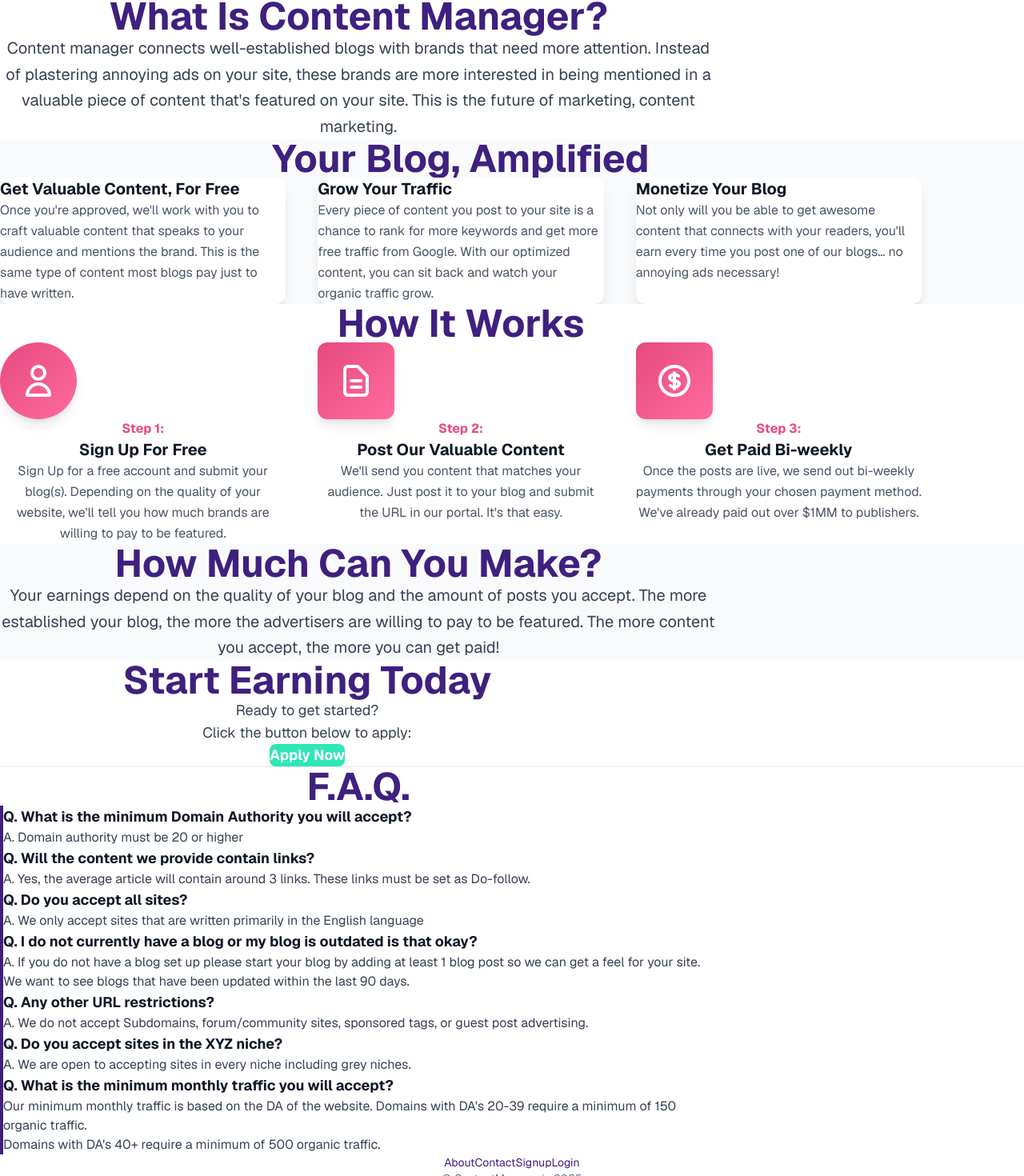
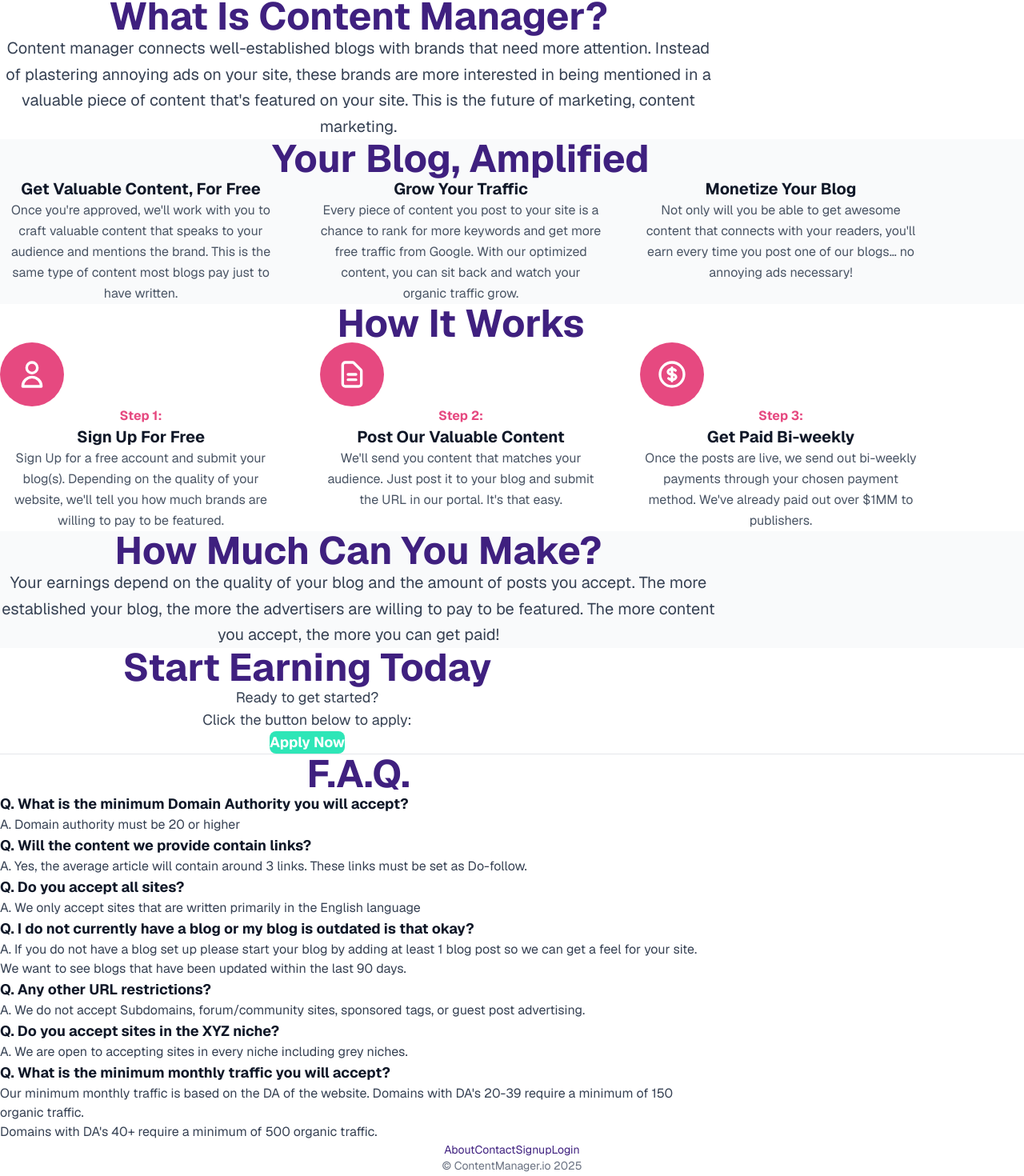
Before and after one commit to ESRAILHAQUE/publisherauthority-frontend, a Next.js app: page / in a window 1280 px wide. Shown: the part 363-1833 px from the top of the page at 80% size. Built offline with nearby package versions, Linux system fonts and the light colour scheme.

Commit message:
Design: Simplify to match original - remove fancy cards/shadows, simple pink icons, clean layout

```diff
--- a/app/page.tsx
+++ b/app/page.tsx
@@ -23,7 +23,7 @@
             </p>
             <div className="pt-6">
               <Link href="/apply">
-                <button className="px-10 py-4 bg-[#2EE6B7] hover:bg-[#26D1A6] text-white font-bold rounded-lg text-lg transition-all shadow-lg hover:shadow-xl transform hover:scale-105">
+                <button className="px-10 py-4 bg-[#2EE6B7] hover:bg-[#26D1A6] text-white font-bold rounded-lg text-lg transition-all">
                   Apply Now
                 </button>
               </Link>
@@ -57,8 +57,8 @@
             <h2 className="text-4xl md:text-5xl font-bold text-[#3F207F] text-center mb-16">
               Your Blog, Amplified
             </h2>
-            <div className="grid grid-cols-1 md:grid-cols-3 gap-10">
-              <div className="bg-white p-8 rounded-xl shadow-lg hover:shadow-2xl transition-all transform hover:-translate-y-2">
+            <div className="grid grid-cols-1 md:grid-cols-3 gap-12">
+              <div className="text-center">
                 <h3 className="text-xl font-bold text-gray-900 mb-4">
                   Get Valuable Content, For Free
                 </h3>
@@ -70,7 +70,7 @@
                 </p>
               </div>
 
-              <div className="bg-white p-8 rounded-xl shadow-lg hover:shadow-2xl transition-all transform hover:-translate-y-2">
+              <div className="text-center">
                 <h3 className="text-xl font-bold text-gray-900 mb-4">
                   Grow Your Traffic
                 </h3>
@@ -82,7 +82,7 @@
                 </p>
               </div>
 
-              <div className="bg-white p-8 rounded-xl shadow-lg hover:shadow-2xl transition-all transform hover:-translate-y-2">
+              <div className="text-center">
                 <h3 className="text-xl font-bold text-gray-900 mb-4">
                   Monetize Your Blog
                 </h3>
@@ -104,20 +104,11 @@
             <h2 className="text-4xl md:text-5xl font-bold text-[#3F207F] text-center mb-16">
               How It Works
             </h2>
-            <div className="grid grid-cols-1 md:grid-cols-3 gap-10">
+            <div className="grid grid-cols-1 md:grid-cols-3 gap-12">
               <div className="text-center">
-                <div className="w-24 h-24 bg-gradient-to-br from-[#E64980] to-[#FF6B9D] rounded-full flex items-center justify-center mx-auto mb-6 shadow-lg">
-                  <svg
-                    className="w-12 h-12 text-white"
-                    fill="none"
-                    stroke="currentColor"
-                    viewBox="0 0 24 24">
-                    <path
-                      strokeLinecap="round"
-                      strokeLinejoin="round"
-                      strokeWidth={2}
-                      d="M16 7a4 4 0 11-8 0 4 4 0 018 0zM12 14a7 7 0 00-7 7h14a7 7 0 00-7-7z"
-                    />
+                <div className="w-20 h-20 bg-[#E64980] rounded-full flex items-center justify-center mx-auto mb-6">
+                  <svg className="w-10 h-10 text-white" fill="none" stroke="currentColor" viewBox="0 0 24 24">
+                    <path strokeLinecap="round" strokeLinejoin="round" strokeWidth={2} d="M16 7a4 4 0 11-8 0 4 4 0 018 0zM12 14a7 7 0 00-7 7h14a7 7 0 00-7-7z" />
                   </svg>
                 </div>
                 <div className="mb-4">
@@ -136,18 +127,9 @@
               </div>
 
               <div className="text-center">
-                <div className="w-24 h-24 bg-gradient-to-br from-[#E64980] to-[#FF6B9D] rounded-xl flex items-center justify-center mx-auto mb-6 shadow-lg">
-                  <svg
-                    className="w-12 h-12 text-white"
-                    fill="none"
-                    stroke="currentColor"
-                    viewBox="0 0 24 24">
-                    <path
-                      strokeLinecap="round"
-                      strokeLinejoin="round"
-                      strokeWidth={2}
-                      d="M9 12h6m-6 4h6m2 5H7a2 2 0 01-2-2V5a2 2 0 012-2h5.586a1 1 0 01.707.293l5.414 5.414a1 1 0 01.293.707V19a2 2 0 01-2 2z"
-                    />
+                <div className="w-20 h-20 bg-[#E64980] rounded-full flex items-center justify-center mx-auto mb-6">
+                  <svg className="w-10 h-10 text-white" fill="none" stroke="currentColor" viewBox="0 0 24 24">
+                    <path strokeLinecap="round" strokeLinejoin="round" strokeWidth={2} d="M9 12h6m-6 4h6m2 5H7a2 2 0 01-2-2V5a2 2 0 012-2h5.586a1 1 0 01.707.293l5.414 5.414a1 1 0 01.293.707V19a2 2 0 01-2 2z" />
                   </svg>
                 </div>
                 <div className="mb-4">
@@ -166,18 +148,9 @@
               </div>
 
               <div className="text-center">
-                <div className="w-24 h-24 bg-gradient-to-br from-[#E64980] to-[#FF6B9D] rounded-xl flex items-center justify-center mx-auto mb-6 shadow-lg">
-                  <svg
-                    className="w-12 h-12 text-white"
-                    fill="none"
-                    stroke="currentColor"
-                    viewBox="0 0 24 24">
-                    <path
-                      strokeLinecap="round"
-                      strokeLinejoin="round"
-                      strokeWidth={2}
-                      d="M12 8c-1.657 0-3 .895-3 2s1.343 2 3 2 3 .895 3 2-1.343 2-3 2m0-8c1.11 0 2.08.402 2.599 1M12 8V7m0 1v8m0 0v1m0-1c-1.11 0-2.08-.402-2.599-1M21 12a9 9 0 11-18 0 9 9 0 0118 0z"
-                    />
+                <div className="w-20 h-20 bg-[#E64980] rounded-full flex items-center justify-center mx-auto mb-6">
+                  <svg className="w-10 h-10 text-white" fill="none" stroke="currentColor" viewBox="0 0 24 24">
+                    <path strokeLinecap="round" strokeLinejoin="round" strokeWidth={2} d="M12 8c-1.657 0-3 .895-3 2s1.343 2 3 2 3 .895 3 2-1.343 2-3 2m0-8c1.11 0 2.08.402 2.599 1M12 8V7m0 1v8m0 0v1m0-1c-1.11 0-2.08-.402-2.599-1M21 12a9 9 0 11-18 0 9 9 0 0118 0z" />
                   </svg>
                 </div>
                 <div className="mb-4">
@@ -231,7 +204,7 @@
             </div>
             <div className="pt-4">
               <Link href="/apply">
-                <button className="px-10 py-4 bg-[#2EE6B7] hover:bg-[#26D1A6] text-white font-bold rounded-lg text-lg transition-all shadow-lg hover:shadow-xl transform hover:scale-105">
+                <button className="px-10 py-4 bg-[#2EE6B7] hover:bg-[#26D1A6] text-white font-bold rounded-lg text-lg transition-all">
                   Apply Now
                 </button>
               </Link>
@@ -247,8 +220,8 @@
             <h2 className="text-4xl md:text-5xl font-bold text-[#3F207F] text-center mb-12">
               F.A.Q.
             </h2>
-            <div className="space-y-8 text-left">
-              <div className="border-l-4 border-[#3F207F] pl-6">
+            <div className="space-y-6 text-left">
+              <div>
                 <p className="font-bold text-lg text-gray-900 mb-2">
                   Q. What is the minimum Domain Authority you will accept?
                 </p>
@@ -256,7 +229,7 @@
                   A. Domain authority must be 20 or higher
                 </p>
               </div>
-              <div className="border-l-4 border-[#3F207F] pl-6">
+              <div>
                 <p className="font-bold text-lg text-gray-900 mb-2">
                   Q. Will the content we provide contain links?
                 </p>
@@ -265,7 +238,7 @@
                   links must be set as Do-follow.
                 </p>
               </div>
-              <div className="border-l-4 border-[#3F207F] pl-6">
+              <div>
                 <p className="font-bold text-lg text-gray-900 mb-2">
                   Q. Do you accept all sites?
                 </p>
@@ -274,7 +247,7 @@
                   English language
                 </p>
               </div>
-              <div className="border-l-4 border-[#3F207F] pl-6">
+              <div>
                 <p className="font-bold text-lg text-gray-900 mb-2">
                   Q. I do not currently have a blog or my blog is outdated is
                   that okay?
@@ -286,7 +259,7 @@
                   last 90 days.
                 </p>
               </div>
-              <div className="border-l-4 border-[#3F207F] pl-6">
+              <div>
                 <p className="font-bold text-lg text-gray-900 mb-2">
                   Q. Any other URL restrictions?
                 </p>
@@ -295,7 +268,7 @@
                   sponsored tags, or guest post advertising.
                 </p>
               </div>
-              <div className="border-l-4 border-[#3F207F] pl-6">
+              <div>
                 <p className="font-bold text-lg text-gray-900 mb-2">
                   Q. Do you accept sites in the XYZ niche?
                 </p>
@@ -304,7 +277,7 @@
                   grey niches.
                 </p>
               </div>
-              <div className="border-l-4 border-[#3F207F] pl-6">
+              <div>
                 <p className="font-bold text-lg text-gray-900 mb-2">
                   Q. What is the minimum monthly traffic you will accept?
                 </p>
```
